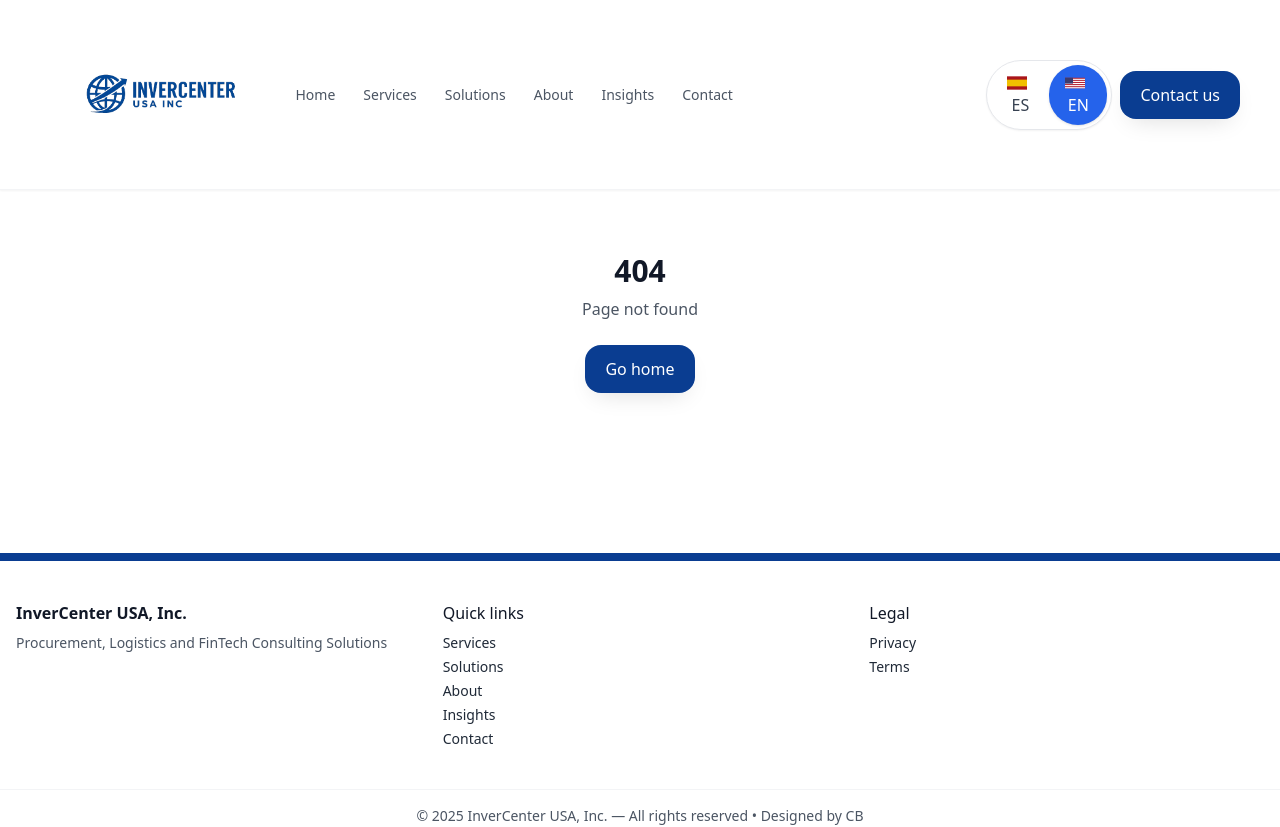
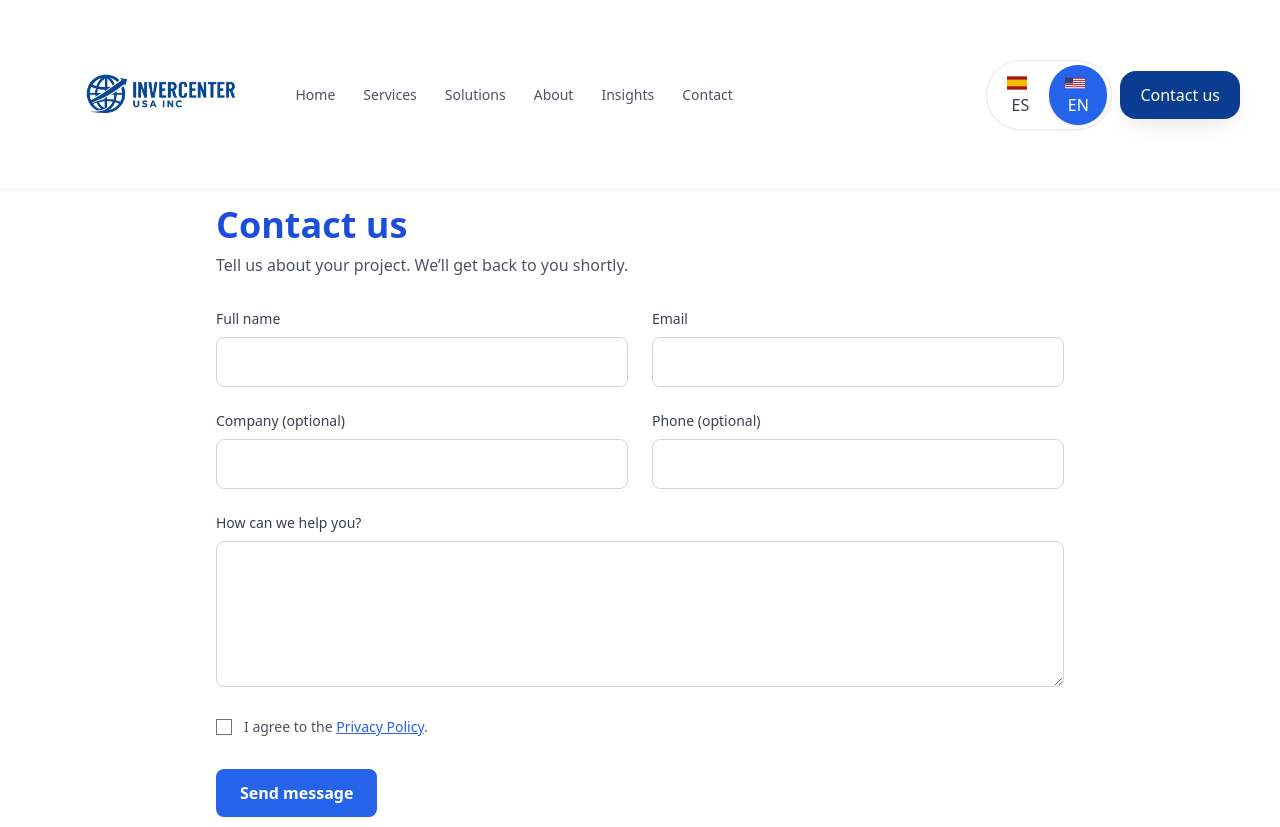
Before and after one commit to Ubeto24/invercenter-site, a React (Vite) app: page /en/contact in a window 1280 px wide. Shown: the top 827 px of the page. Built offline with nearby package versions, Linux system fonts and the light colour scheme.

Commit message:
contacto email

```diff
--- a/index.html
+++ b/index.html
@@ -12,5 +12,17 @@
   <body class="bg-white text-gray-800">
     <div id="root"></div>
     <script type="module" src="/src/main.jsx"></script>
+
+    <!-- Netlify form detection (hidden) -->
+    <form name="contact" netlify netlify-honeypot="bot-field" hidden>
+      <input type="text" name="name" />
+      <input type="email" name="email" />
+      <textarea name="message"></textarea>
+    </form>
+    <form name="contact-en" netlify netlify-honeypot="bot-field" hidden>
+      <input type="text" name="name" />
+      <input type="email" name="email" />
+      <textarea name="message"></textarea>
+    </form>
   </body>
   </html>
--- a/src/App.jsx
+++ b/src/App.jsx
@@ -10,6 +10,9 @@ import About from './pages/About'
 import Insights from './pages/Insights'
 import Article from './pages/insights/Article'
 import Contact from './pages/Contact'
+import ContactEN from './pages/ContactEN'
+import ThanksEN from './pages/ThanksEN'
+import Gracias from './pages/Gracias'
 import NotFound from './pages/NotFound'
 
 export default function App() {
@@ -33,6 +36,9 @@ export default function App() {
           <Route path="/insights" element={<Insights />} />
           <Route path="/insights/:slug" element={<Article />} />
           <Route path="/contact" element={<Contact />} />
+          <Route path="/gracias" element={<Gracias />} />
+          <Route path="/en/contact" element={<ContactEN />} />
+          <Route path="/en/thanks" element={<ThanksEN />} />
           <Route path="*" element={<NotFound />} />
         </Routes>
       </main>
--- a/src/components/ContactForm.jsx
+++ b/src/components/ContactForm.jsx
@@ -29,7 +29,8 @@ export default function ContactForm() {
       name="contact"
       method="POST"
       data-netlify="true"
-      data-netlify-honeypot="bot-field"
+      netlify-honeypot="bot-field"
+      action="/gracias"
       onSubmit={onSubmit}
       className="card p-6 grid gap-4"
       aria-label="Contact form"
--- /dev/null
+++ b/src/pages/ContactEN.jsx
@@ -0,0 +1,64 @@
+export default function ContactEN() {
+  return (
+    <section className="max-w-4xl mx-auto px-6 py-12">
+      <h1 className="text-3xl md:text-4xl font-bold text-blue-700 mb-2">Contact us</h1>
+      <p className="text-gray-600 mb-8">Tell us about your project. We’ll get back to you shortly.</p>
+
+      <form
+        name="contact-en"
+        method="POST"
+        data-netlify="true"
+        netlify-honeypot="bot-field"
+        action="/en/thanks"
+        className="space-y-6"
+      >
+        <input type="hidden" name="form-name" value="contact-en" />
+        <p className="hidden">
+          <label>
+            Don’t fill this out if you’re human: <input name="bot-field" />
+          </label>
+        </p>
+
+        <div className="grid grid-cols-1 md:grid-cols-2 gap-6">
+          <div>
+            <label htmlFor="name" className="block mb-2 text-sm font-medium text-gray-700">Full name</label>
+            <input id="name" name="name" type="text" autoComplete="name" required className="w-full p-3 border border-gray-300 rounded-lg focus:ring-2 focus:ring-blue-500" />
+          </div>
+          <div>
+            <label htmlFor="email" className="block mb-2 text-sm font-medium text-gray-700">Email</label>
+            <input id="email" name="email" type="email" autoComplete="email" required className="w-full p-3 border border-gray-300 rounded-lg focus:ring-2 focus:ring-blue-500" />
+          </div>
+        </div>
+
+        <div className="grid grid-cols-1 md:grid-cols-2 gap-6">
+          <div>
+            <label htmlFor="company" className="block mb-2 text-sm font-medium text-gray-700">Company (optional)</label>
+            <input id="company" name="company" type="text" autoComplete="organization" className="w-full p-3 border border-gray-300 rounded-lg focus:ring-2 focus:ring-blue-500" />
+          </div>
+          <div>
+            <label htmlFor="phone" className="block mb-2 text-sm font-medium text-gray-700">Phone (optional)</label>
+            <input id="phone" name="phone" type="tel" autoComplete="tel" className="w-full p-3 border border-gray-300 rounded-lg focus:ring-2 focus:ring-blue-500" />
+          </div>
+        </div>
+
+        <div>
+          <label htmlFor="message" className="block mb-2 text-sm font-medium text-gray-700">How can we help you?</label>
+          <textarea id="message" name="message" rows="5" required className="w-full p-3 border border-gray-300 rounded-lg focus:ring-2 focus:ring-blue-500" />
+        </div>
+
+        <div className="flex items-center gap-3">
+          <input id="privacy" name="privacy" type="checkbox" required />
+          <label htmlFor="privacy" className="text-sm text-gray-600">
+            I agree to the <a href="/en/privacy" className="text-blue-600 underline">Privacy Policy</a>.
+          </label>
+        </div>
+
+        <div className="pt-2">
+          <button type="submit" className="px-6 py-3 bg-blue-600 text-white font-semibold rounded-lg hover:bg-blue-700 transition">
+            Send message
+          </button>
+        </div>
+      </form>
+    </section>
+  )
+}
--- /dev/null
+++ b/src/pages/Gracias.jsx
@@ -0,0 +1,11 @@
+export default function Gracias() {
+  return (
+    <section className="max-w-3xl mx-auto px-6 py-24 text-center">
+      <h1 className="text-3xl md:text-4xl font-bold text-blue-700 mb-4">¡Gracias por tu mensaje!</h1>
+      <p className="text-gray-700 mb-6">Hemos recibido tu solicitud y te responderemos pronto desde nuestro correo corporativo.</p>
+      <a href="/" className="inline-block px-6 py-3 bg-blue-600 text-white font-semibold rounded-lg hover:bg-blue-700 transition">
+        Volver al inicio
+      </a>
+    </section>
+  )
+}
--- /dev/null
+++ b/src/pages/ThanksEN.jsx
@@ -0,0 +1,11 @@
+export default function ThanksEN() {
+  return (
+    <section className="max-w-3xl mx-auto px-6 py-24 text-center">
+      <h1 className="text-3xl md:text-4xl font-bold text-blue-700 mb-4">Thank you for your message!</h1>
+      <p className="text-gray-700 mb-6">We’ve received your request and will reply from our corporate email shortly.</p>
+      <a href="/en" className="inline-block px-6 py-3 bg-blue-600 text-white font-semibold rounded-lg hover:bg-blue-700 transition">
+        Back to Home
+      </a>
+    </section>
+  )
+}
```
Also changed, not shown: 1 other file (tests, documents, lock files or other folders).
